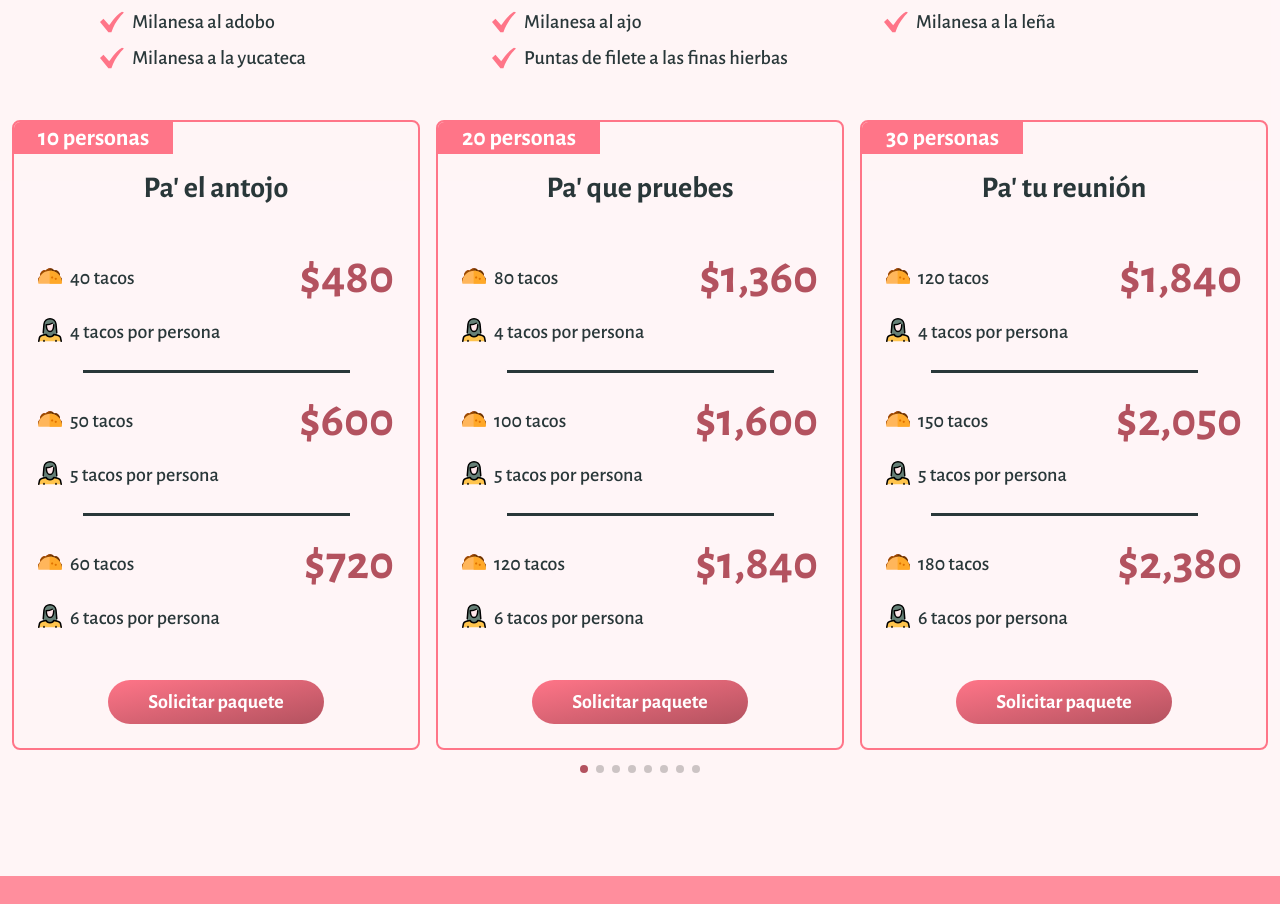
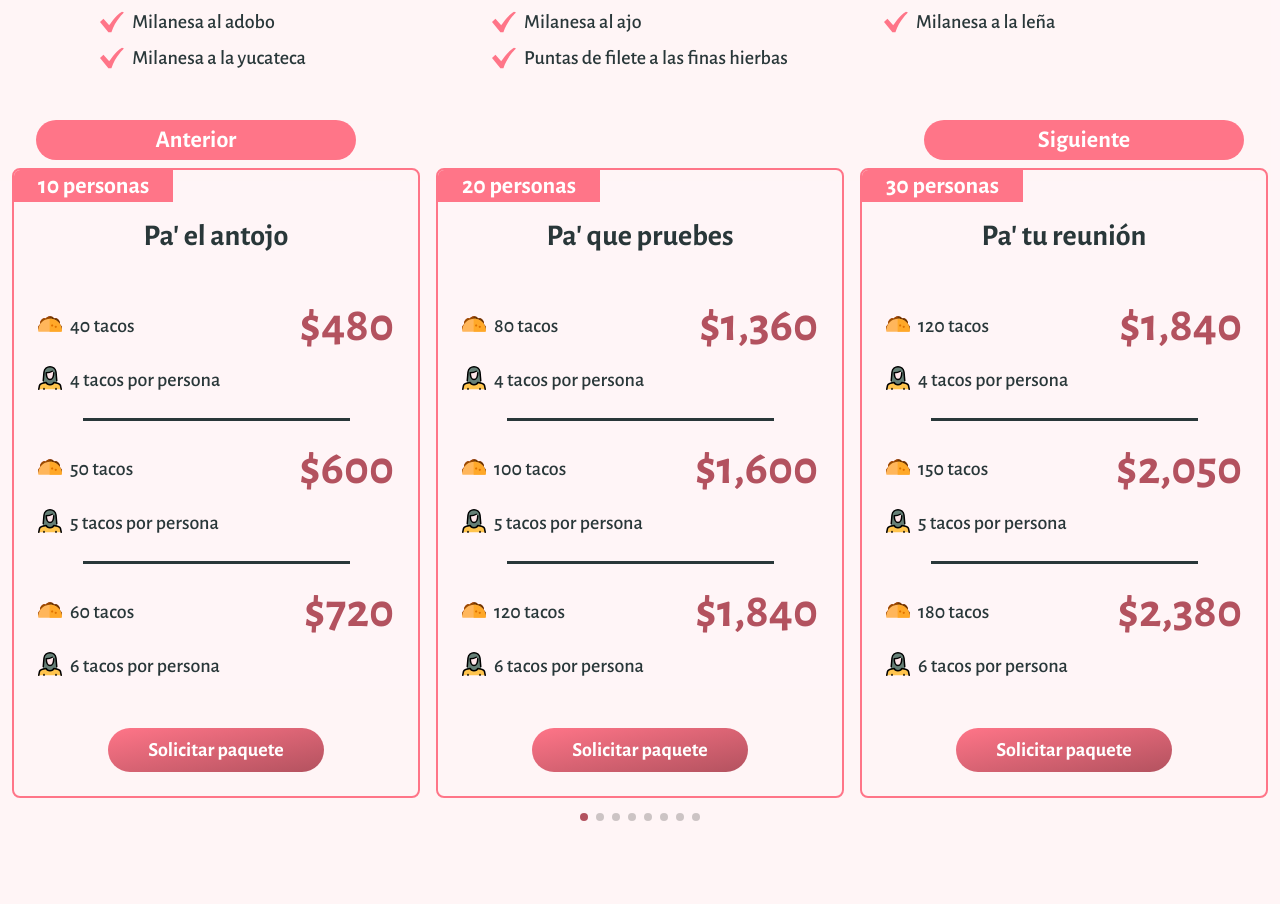
Before and after one commit to ChaconEfrain/tacos_ciel_chacon, a Next.js app: page / in a window 1280 px wide. Shown: the part 2360-3264 px from the top of the page. Built offline with nearby package versions, Linux system fonts and the light colour scheme; what tailwindcss-animated would draw is missing.

Commit message:
Remove scroll event and add buttons for slider

```diff
--- a/src/components/Packages.jsx
+++ b/src/components/Packages.jsx
@@ -48,14 +48,25 @@ const Packages = () => {
         </h2>
         <Menu />
         <div>
-          {/* <button
-            className="bg-secondary-medium w-12 h-12 absolute -left-16 rounded-full font-bold"
-            onClick={handlePreviousSlide}
-          >
-            &larr;
-          </button> */}
+          <div className="sm:flex hidden justify-between px-6 mb-2">
+            <button
+              title="Anterior"
+              className="bg-secondary-medium md:w-80 py-1 sm:w-64 rounded-full font-bold text-white text-2xl"
+              onClick={handlePreviousSlide}
+            >
+              {/* &larr; */}
+              Anterior
+            </button>
+            <button
+              title="Siguiente"
+              className="bg-secondary-medium md:w-80 py-1 sm:w-64 rounded-full font-bold text-white text-2xl"
+              onClick={handleNextSlide}
+            >
+              {/* &rarr; */}
+              Siguiente
+            </button>
+          </div>
           <swiper-container
-            mousewheel
             style={{
               "--swiper-pagination-color": "#b3525f",
               "--swiper-pagination-bottom": "0",
@@ -73,12 +84,6 @@ const Packages = () => {
               </swiper-slide>
             ))}
           </swiper-container>
-          {/* <button
-            className="bg-secondary-medium w-12 h-12 absolute -right-16 rounded-full font-bold"
-            onClick={handleNextSlide}
-          >
-            &rarr;
-          </button> */}
         </div>
       </div>
     </Container>
```
